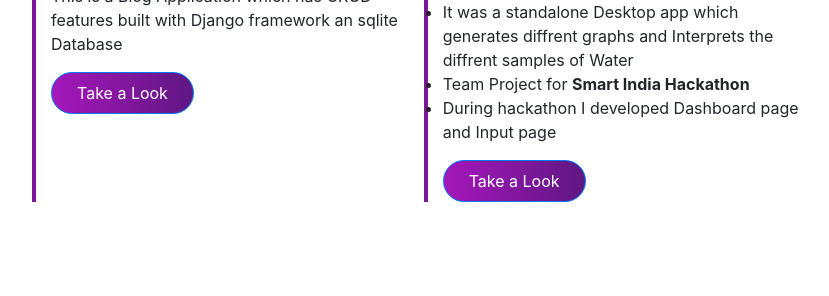
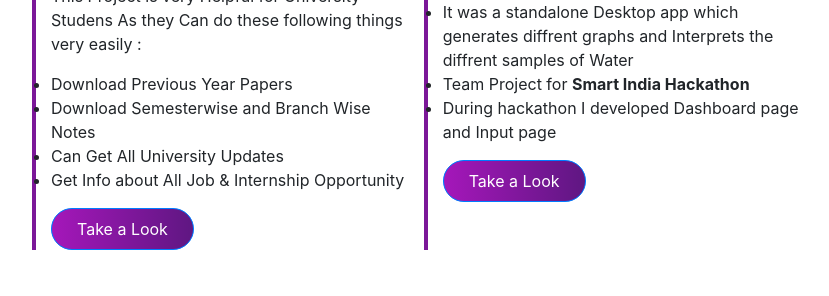
Before and after one commit to prafullpandey614/prafullpandey, a plain HTML site: page index.html in a window 1280 px wide. Shown: the part 2105-2401 px from the top of the page, without its empty margins (238-1067 px from the left). Drawn offline with nearby package versions, Linux system fonts and the light colour scheme.

Commit message:
Desc chnged

```diff
--- a/index.html
+++ b/index.html
@@ -129,7 +129,17 @@
 
                     <img src="images/buver.png" alt="">
                     <p class="user-details"><b>BU-Veristy (The University Guide) </b><br>Django, Html, Css, Tailwind Css</p>
-                    <p>This is a Blog Application which has CRUD features built with Django framework an sqlite Database </p>
+                    <p>
+                    This Project is very Helpful for University Studens As they Can do these following things very easily :
+
+                    <br>
+                    <ul>
+                        <li>Download Previous Year Papers</li>
+                        <li>Download Semesterwise and Branch Wise Notes</li>
+                        <li>Can Get All University Updates</li>
+                        <li>Get Info about All Job & Internship Opportunity</li>
+                    </ul>
+                    </p>
                    <a href="https://github.com/prafullpandey614/BU-Versity-The-College-s-Space" target="_main"><button type="button"class ="btn btn-primary">Take a Look</button></a>
 
                 </div>
```
